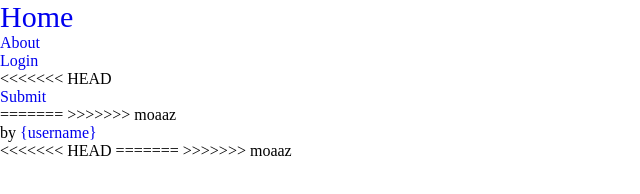
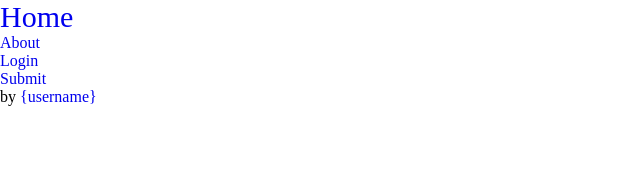
Before and after one commit to guilhermedelucas/smalltalkapp, a website: page public/index.html in a window 1280 px wide. Shown: the whole page, without its empty margins (0-640 px from the left). Drawn offline with nearby package versions, Linux system fonts and the light colour scheme; some packages are replaced by stand-ins of ours.

```diff
--- a/public/index.html
+++ b/public/index.html
@@ -15,11 +15,8 @@
             <li ng-class="{active: activetab == '/'}"><a href="/home">Home</a></li>
             <li ng-class="{active: activetab == '/about'}"><a href="/about">About</a></li>
             <li ng-class="{active: activetab == '/login'}"><a href="/login">Login</a></li>
-<<<<<<< HEAD
             <li ng-class="{active: activetab == '/submit'}"><a href="/submit">Submit</a></li>
 
-=======
->>>>>>> moaaz
         </ul>
 
         <div ng-view></div>
@@ -29,11 +26,8 @@
         <script src="controllers/homecontroller.js"></script>
         <script src="controllers/aboutcontroller.js"></script>
         <script src="controllers/logincontroller.js"></script>
-<<<<<<< HEAD
         <script src="js/jquery-3.1.1.min.js"></script>
         <script src="controllers/submitcontroller.js"></script>
         <script src="controllers/postcontroller.js"></script>
-=======
->>>>>>> moaaz
    </body>
 </html>
```
Also changed, not shown: index.js (+10 -0 lines).
